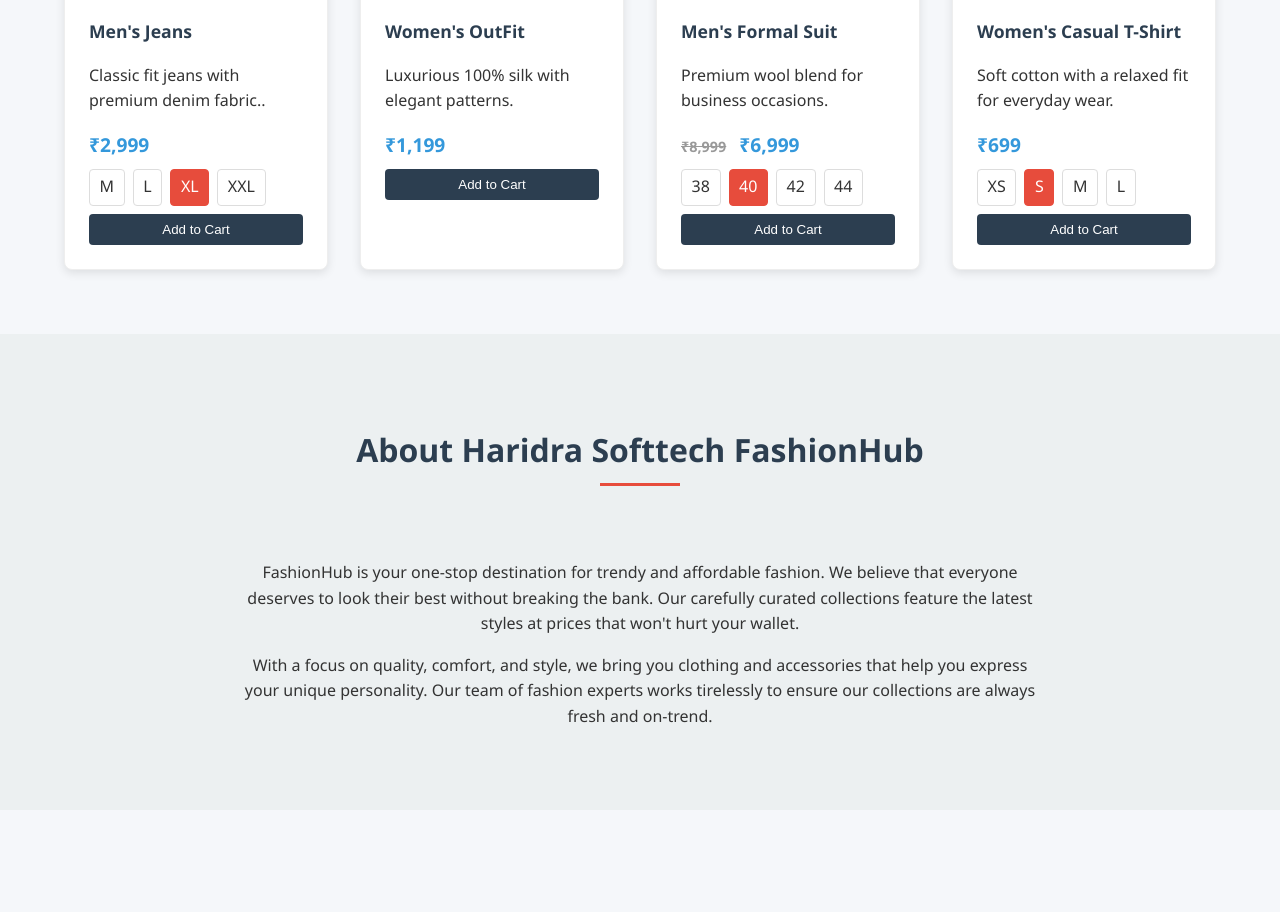
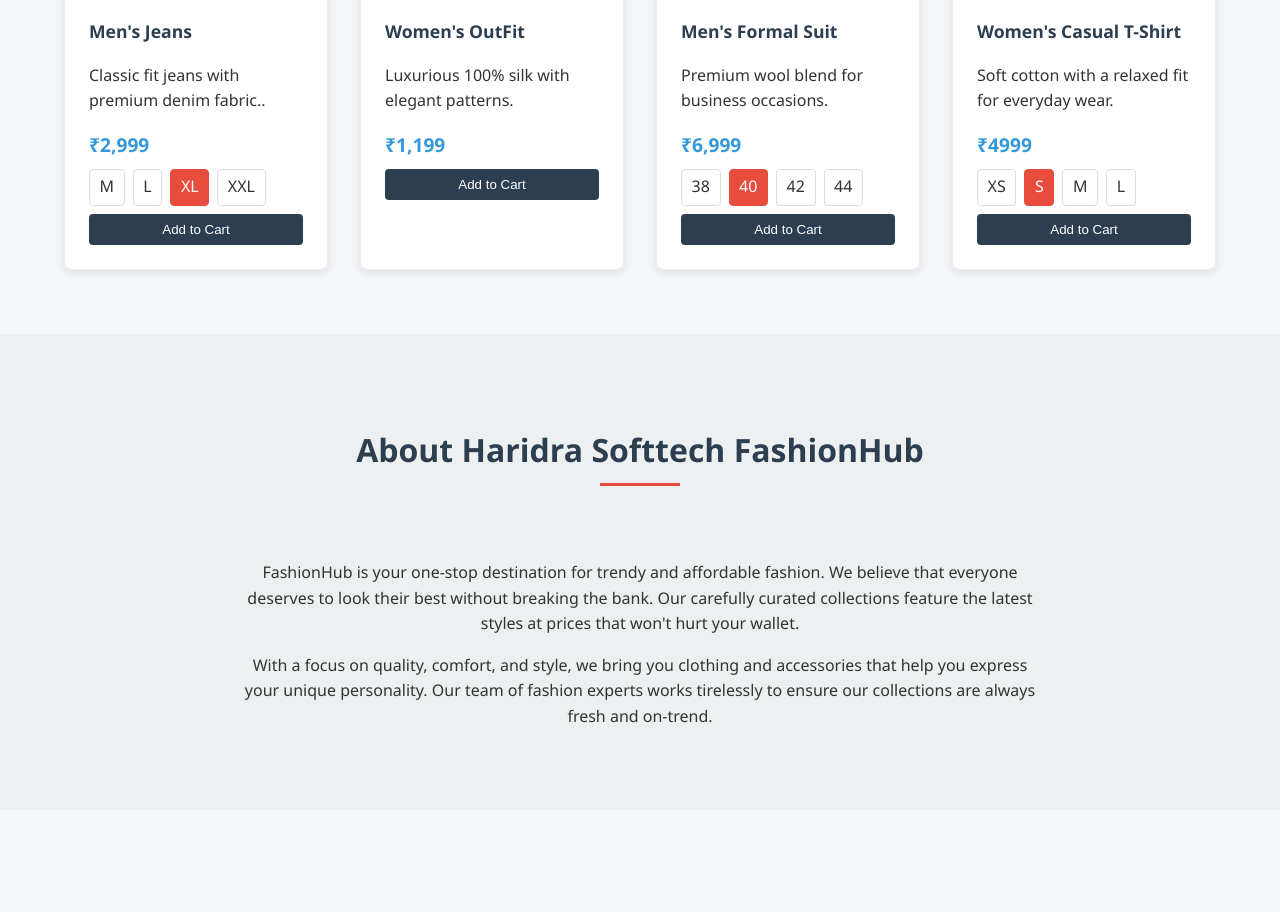
Before and after one commit to Duntyjanardhan7272/haridra-softtech, a plain HTML site: page index.html in a window 1280 px wide. Shown: the part 2740-3652 px from the top of the page. Drawn offline with Linux system fonts and the light colour scheme.

Commit message:
Update index.html

```diff
--- a/index.html
+++ b/index.html
@@ -1577,7 +1577,7 @@
                         <h3>Men's Formal Suit</h3>
                         <p>Premium wool blend for business occasions.</p>
                         <div class="price">
-                            <span class="original-price">₹8,999</span>
+
                             ₹6,999
                         </div>
                         <div class="size-selector">
@@ -1595,7 +1595,7 @@
                     <div class="product-content">
                         <h3>Women's Casual T-Shirt</h3>
                         <p>Soft cotton with a relaxed fit for everyday wear.</p>
-                        <div class="price">₹699</div>
+                        <div class="price">₹4999</div>
                         <div class="size-selector">
                             <span class="size-option">XS</span>
                             <span class="size-option selected">S</span>
```
